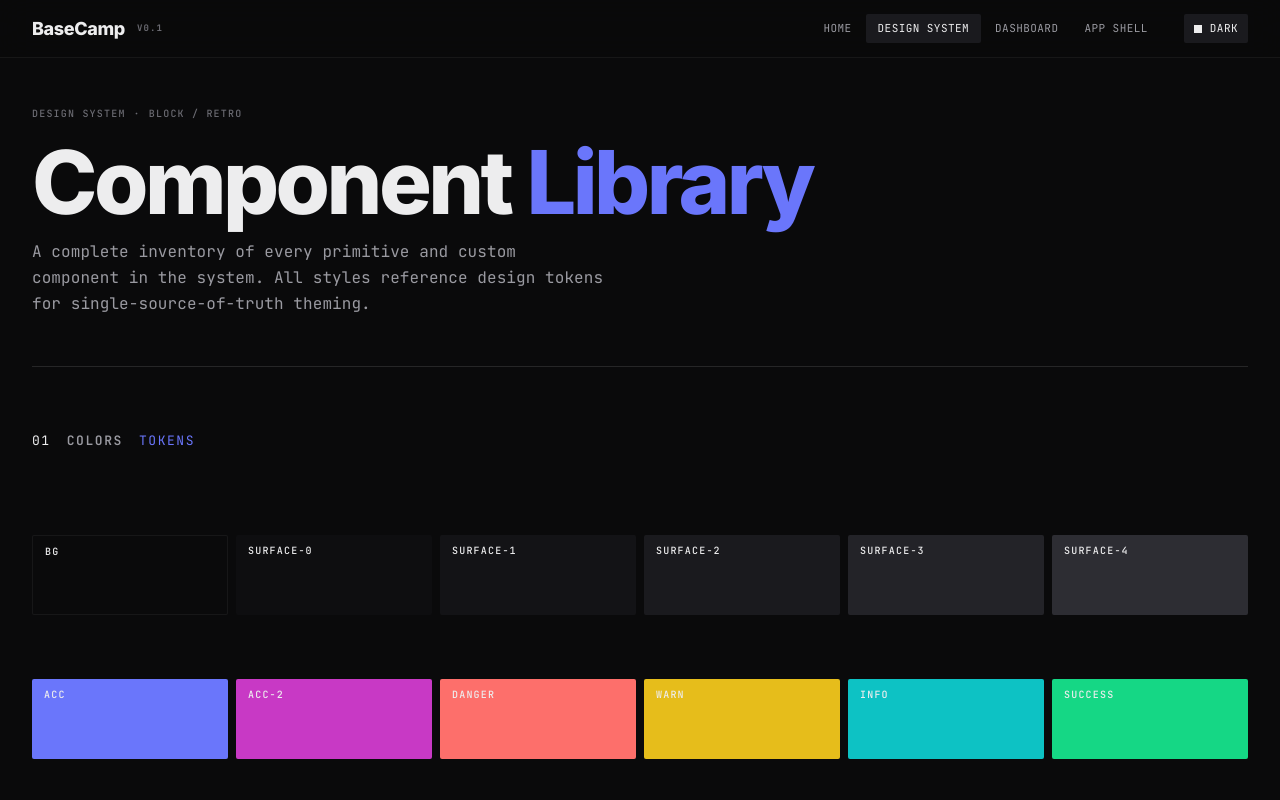
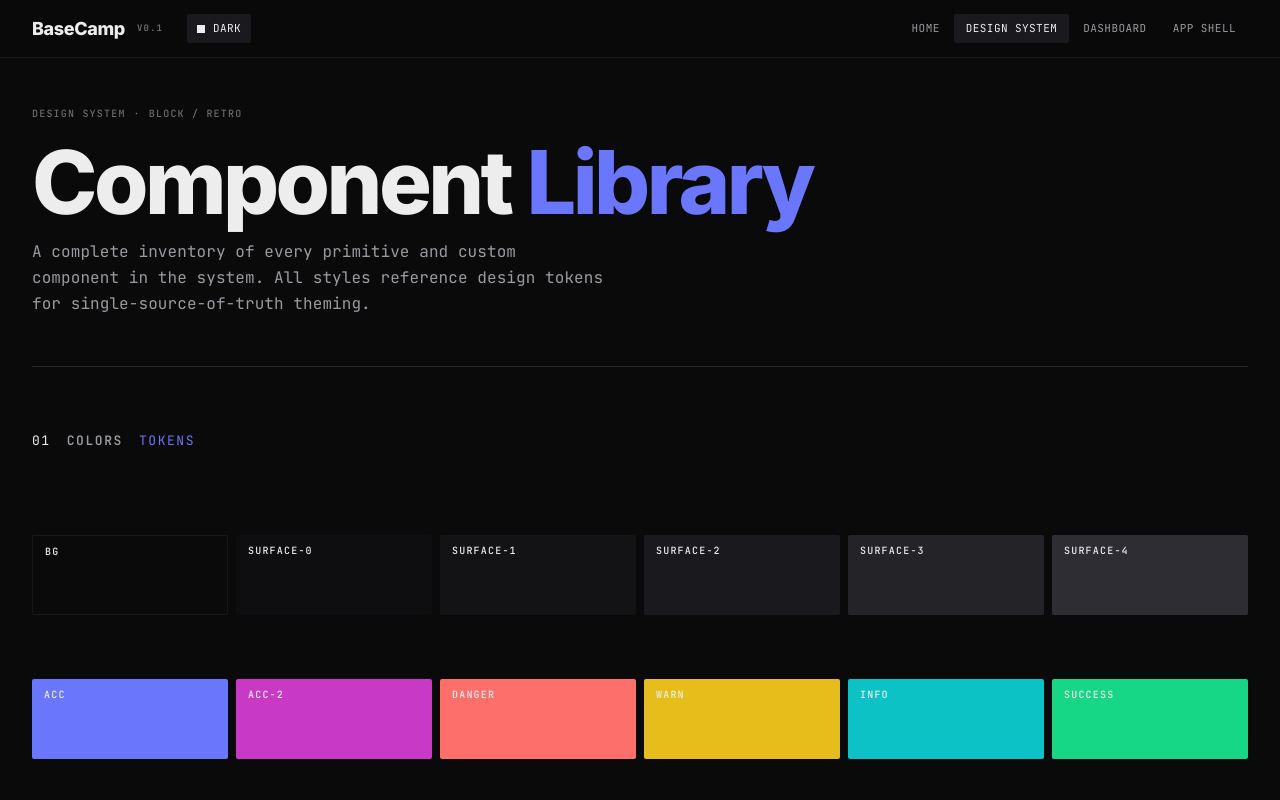
Before and after one commit to hendrikkels/basecamp, a Next.js app: page /design-system in a window 1280 px wide. Shown: the top 800 px of the page. Built offline with nearby package versions, Linux system fonts and the light colour scheme.

Commit message:
Update navbars

```diff
--- a/src/app/dashboard/page.tsx
+++ b/src/app/dashboard/page.tsx
@@ -52,15 +52,15 @@ export default function Dashboard() {
     <>
       <Navbar>
         <Navbar.Brand href="/" meta="v0.1">BaseCamp</Navbar.Brand>
+        <Navbar.Actions>
+          <ThemeToggle />
+        </Navbar.Actions>
         <Navbar.Links>
           <Navbar.Link href="/">Home</Navbar.Link>
           <Navbar.Link href="/design-system">Design System</Navbar.Link>
           <Navbar.Link href="/dashboard" active>Dashboard</Navbar.Link>
           <Navbar.Link href="/sidebar-demo">App Shell</Navbar.Link>
         </Navbar.Links>
-        <Navbar.Actions>
-          <ThemeToggle />
-        </Navbar.Actions>
       </Navbar>
 
       <Container>
--- a/src/app/design-system/page.tsx
+++ b/src/app/design-system/page.tsx
@@ -64,6 +64,9 @@ export default function DesignSystem() {
         <Navbar.Brand href="/" meta="v0.1">
           BaseCamp
         </Navbar.Brand>
+        <Navbar.Actions>
+          <ThemeToggle />
+        </Navbar.Actions>
         <Navbar.Links>
           <Navbar.Link href="/">Home</Navbar.Link>
           <Navbar.Link href="/design-system" active>
@@ -72,9 +75,6 @@ export default function DesignSystem() {
           <Navbar.Link href="/dashboard">Dashboard</Navbar.Link>
           <Navbar.Link href="/sidebar-demo">App Shell</Navbar.Link>
         </Navbar.Links>
-        <Navbar.Actions>
-          <ThemeToggle />
-        </Navbar.Actions>
       </Navbar>
 
       <Container>
--- a/src/app/sidebar-demo/page.tsx
+++ b/src/app/sidebar-demo/page.tsx
@@ -35,15 +35,15 @@ export default function SidebarDemo() {
     <Box _display="flex" _flexDirection="column" _height="100vh" _overflow="hidden">
       <Navbar>
         <Navbar.Brand href="/" meta="v0.1">BaseCamp</Navbar.Brand>
+        <Navbar.Actions>
+          <ThemeToggle />
+        </Navbar.Actions>
         <Navbar.Links>
           <Navbar.Link href="/">Home</Navbar.Link>
           <Navbar.Link href="/design-system">Design System</Navbar.Link>
           <Navbar.Link href="/dashboard">Dashboard</Navbar.Link>
           <Navbar.Link href="/sidebar-demo" active>App Shell</Navbar.Link>
         </Navbar.Links>
-        <Navbar.Actions>
-          <ThemeToggle />
-        </Navbar.Actions>
       </Navbar>
 
       <Box _display="flex" _flex="1" _minHeight="0">
```
Also changed, not shown: src/app/layout.tsx (+6 -1 lines).
